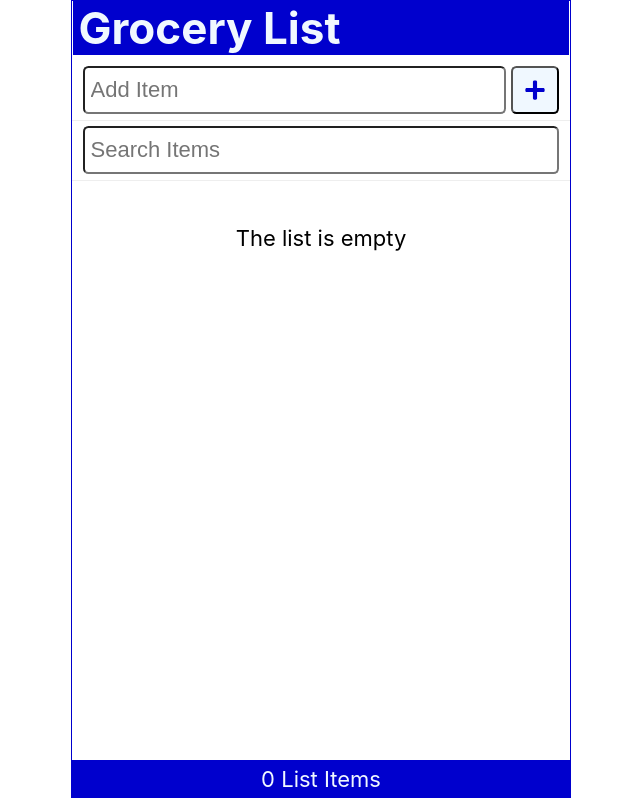
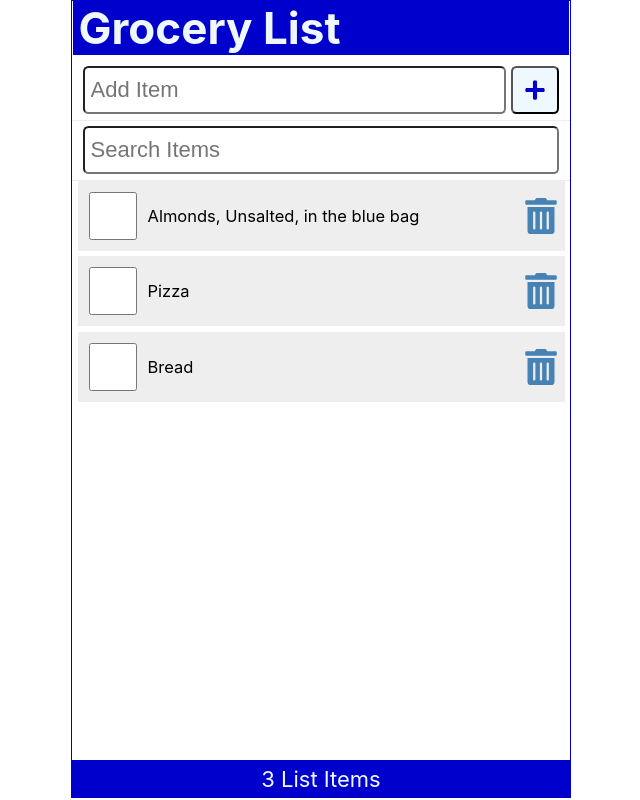
Before and after one commit to Geoffrey-Merville/reactcourse-blogapp, a React (Create React App) app in the folder full-react-course/: page / in a window 1280 px wide. Shown: the whole page, without its empty margins (319-959 px from the left). Built offline with nearby package versions, Linux system fonts and the light colour scheme; data requests are answered from the project's data file; the HTML template or start-up script is replaced by a standard one.

Commit message:
Finished setting up the fetch function

```diff
--- a/full-react-course/src/App.js
+++ b/full-react-course/src/App.js
@@ -6,15 +6,31 @@
 import { useState, useEffect } from "react";
 
 function App() {
-  const [items, setItems] = useState(
-    JSON.parse(localStorage.getItem("Shoppinglist")) || []
-  );
+  const API_URL = "http://localhost:3500/items";
+  const [items, setItems] = useState([]);
   const [newItem, setNewItem] = useState("");
   const [search, setSearch] = useState("");
+  const [fetchError, setFetchError] = useState(null);
+  const [isLoading, setIsLoading] = useState(true);
 
   useEffect(() => {
-    localStorage.setItem("Shoppinglist", JSON.stringify(items));
-  }, [items]);
+    const fetchItems = async () => {
+      try {
+        const response = await fetch(API_URL);
+        if (!response.ok) throw Error("Did not receive expected data");
+        const listItems = await response.json();
+        setItems(listItems);
+        setFetchError(null);
+      } catch (err) {
+        setFetchError(err.message);
+      } finally {
+        setIsLoading(false);
+      }
+    };
+    setTimeout(() => {
+      (async () => await fetchItems())();
+    }, 2000);
+  }, []);
 
   const addItem = (item) => {
     const id = items.length ? items[items.length - 1].id + 1 : 1;
@@ -51,6 +67,19 @@
         handleSubmit={handleSubmit}
       />
       <SearchItem search={search} setSearch={setSearch} />
+      <main>
+        {isLoading && <p>Loading Items...</p>}
+        {fetchError && (
+          <p
+            style={{
+              height: "100vh",
+              color: "red",
+              display: "grid",
+              placeContent: "center",
+            }}
+          >{`Error: ${fetchError}`}</p>
+        )}
+        {!fetchError && !isLoading && (
           <Content
             items={items.filter((item) =>
               item.item.toLowerCase().includes(search.toLowerCase())
@@ -58,6 +87,8 @@
             handleCheck={handleCheck}
             handleDelete={handleDelete}
           />
+        )}
+      </main>
       <Footer length={items.length} />
     </div>
   );
--- a/full-react-course/src/components/Content.js
+++ b/full-react-course/src/components/Content.js
@@ -2,7 +2,7 @@
 
 const Content = ({ items, handleCheck, handleDelete }) => {
   return (
-    <main>
+    <>
       {items.length ? (
         <ItemList
           items={items}
@@ -12,7 +12,7 @@
       ) : (
         <p style={{ marginTop: "2rem" }}>The list is empty</p>
       )}
-    </main>
+    </>
   );
 };
 
```
Lines whose indentation alone changed are shown as unchanged.
